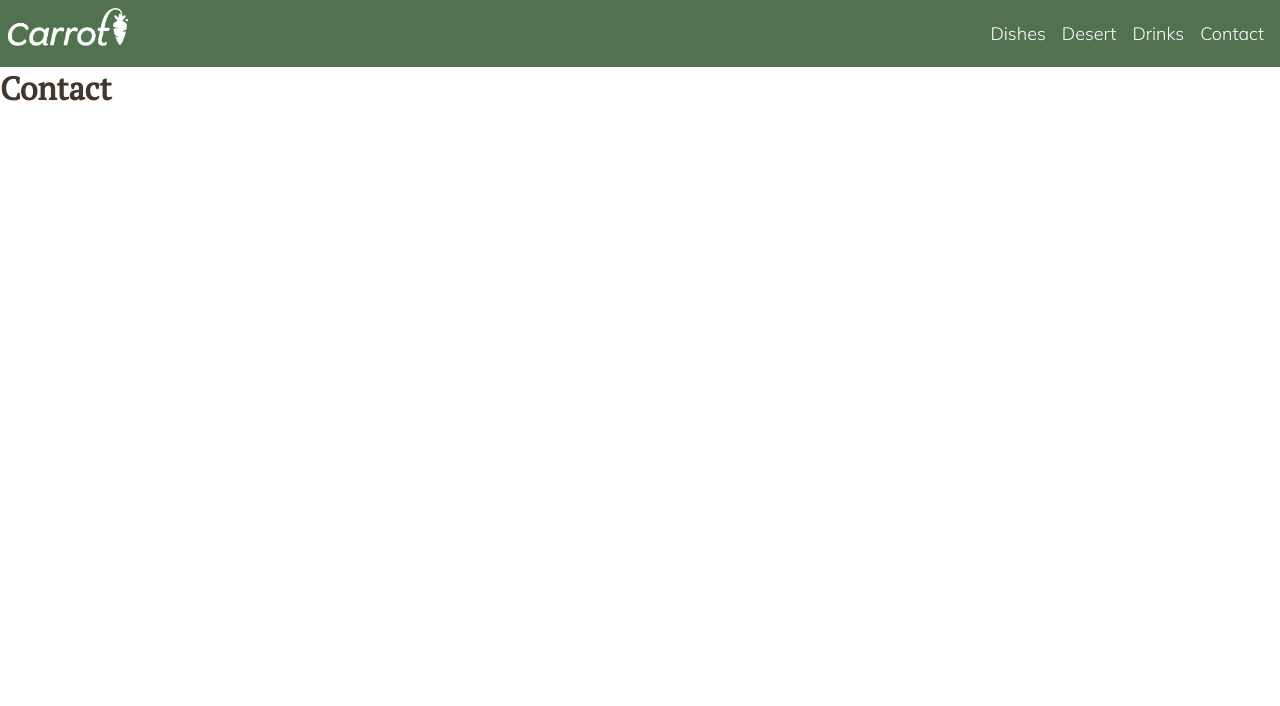
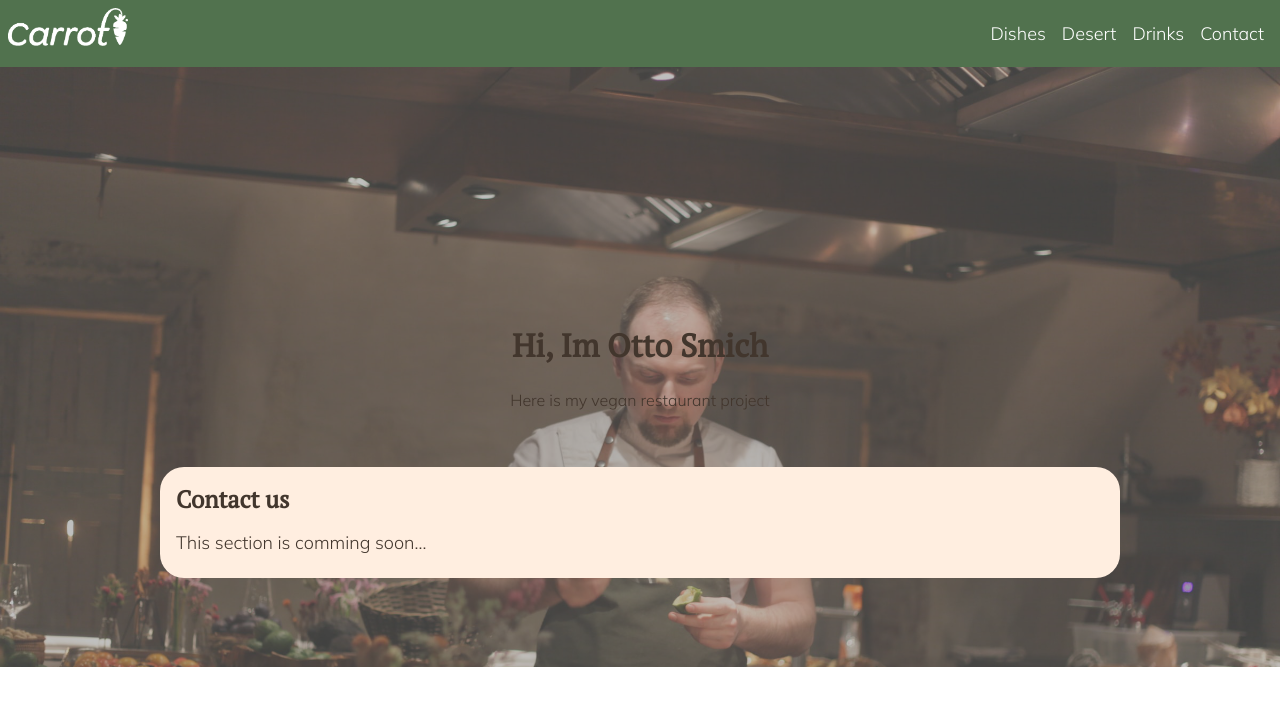
Before and after one commit to elalienx/vegan-restaurant-fe2, a React (Create React App) app: page /contact in a window 1280 px wide. Shown: the top 706 px of the page. Built offline with nearby package versions, Linux system fonts and the light colour scheme.

Commit message:
moar stuff

```diff
--- a/src/pages/Contact.jsx
+++ b/src/pages/Contact.jsx
@@ -1,7 +1,20 @@
+// Project files
+import OwnerImage from "assets/images/restaurant-owner.jpg";
+
 export default function Contact() {
   return (
     <div id="contact">
-      <h1>Contact</h1>
+      <header className="hero">
+        <div className="centered-content">
+          <h1>Hi, Im Otto Smich</h1>
+          <span>Here is my vegan restaurant project</span>
+        </div>
+        <img src={OwnerImage} alt="A man with putting sugar on a lemon" />
+      </header>
+      <section className="container">
+        <h2>Contact us</h2>
+        <p>This section is comming soon...</p>
+      </section>
     </div>
   );
 }
```
Also changed, not shown: src/assets/images/restaurant-owner.jpg (added).
